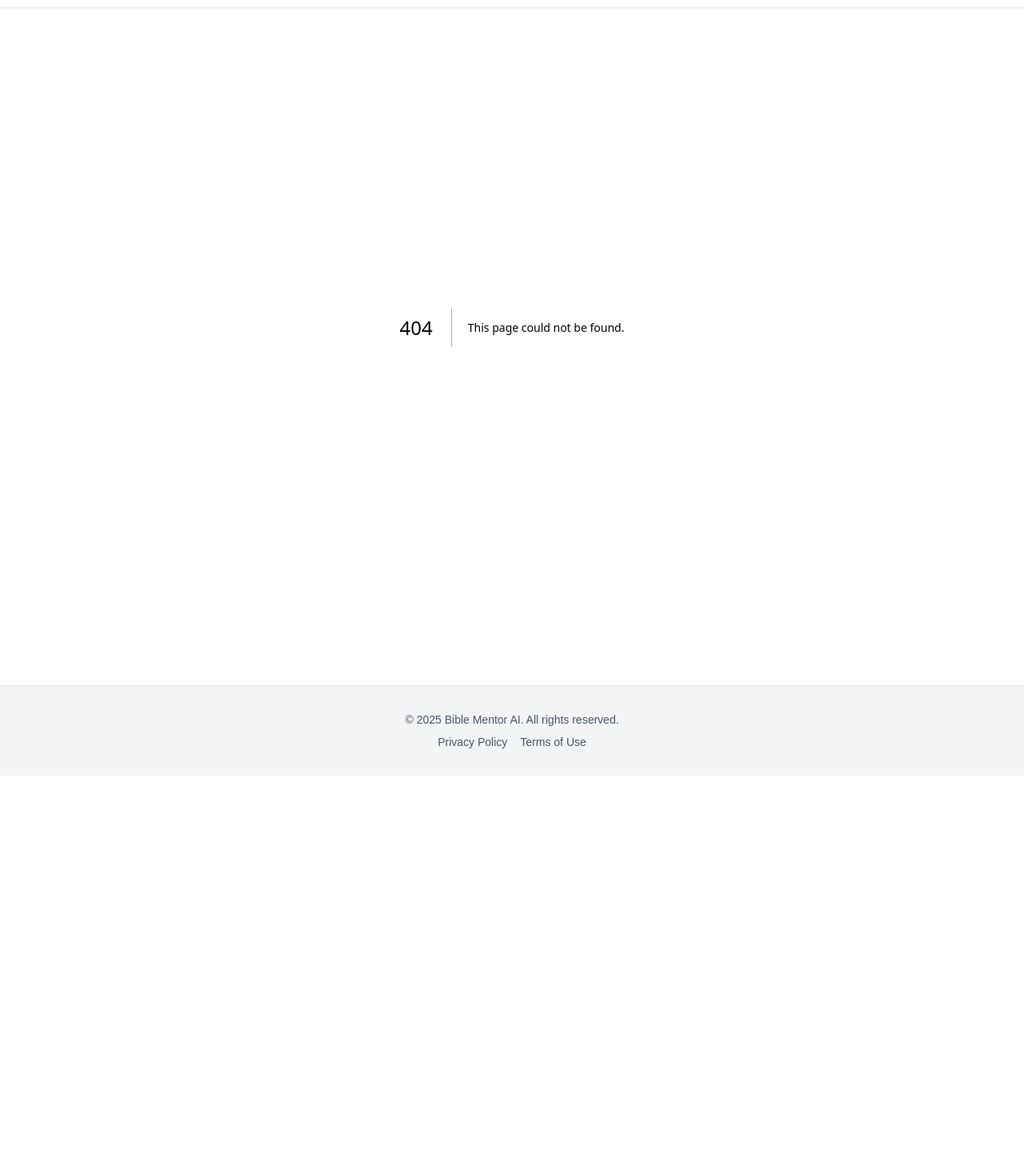
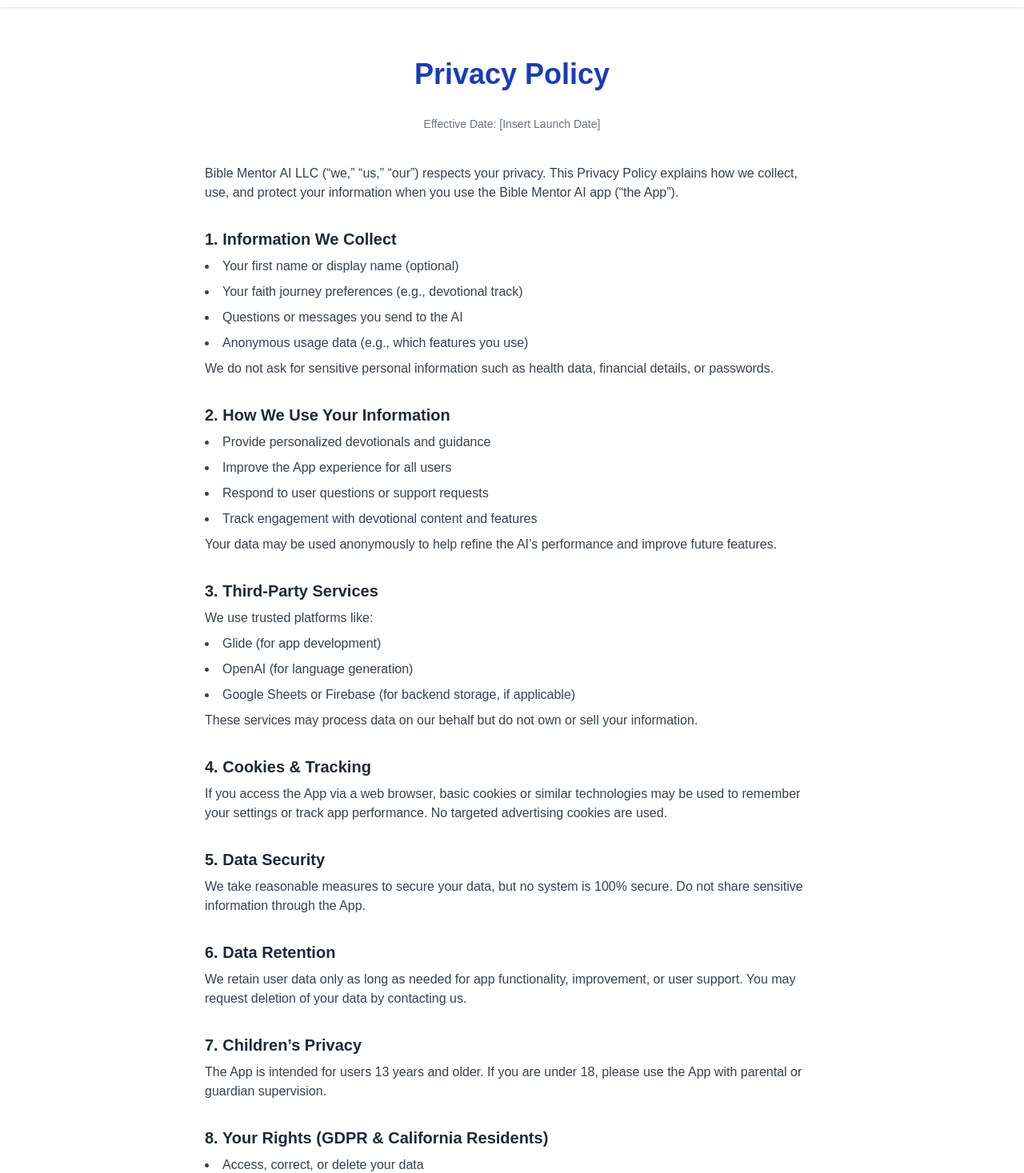
Before and after one commit to houstonmarkw/bible-mentor-ai-frontend, a Next.js app: page /privacy in a window 1280 px wide. Before the commit this address had no page. Shown: the part 51-1518 px from the top of the page at 80% size. Before the commit the page ends 1021 px from the top, so only its background shows below. Built offline with nearby package versions, Linux system fonts and the light colour scheme.

Commit message:
Add Privacy Policy page

```diff
--- /dev/null
+++ b/src/app/privacy/page.tsx
@@ -0,0 +1,95 @@
+export default function PrivacyPolicyPage() {
+  return (
+    <section className="bg-white min-h-screen px-6 py-16">
+      <div className="max-w-3xl mx-auto">
+        <h1 className="text-4xl font-bold text-blue-800 mb-8 text-center">Privacy Policy</h1>
+
+        <p className="text-sm text-gray-500 mb-10 text-center">Effective Date: [Insert Launch Date]</p>
+
+        <p className="text-gray-700 mb-6">
+          Bible Mentor AI LLC (“we,” “us,” “our”) respects your privacy. This Privacy Policy explains how we collect, use, and protect your information when you use the Bible Mentor AI app (“the App”).
+        </p>
+
+        <h2 className="text-xl font-semibold text-gray-800 mt-8 mb-2">1. Information We Collect</h2>
+        <ul className="list-disc list-inside text-gray-700 space-y-2">
+          <li>Your first name or display name (optional)</li>
+          <li>Your faith journey preferences (e.g., devotional track)</li>
+          <li>Questions or messages you send to the AI</li>
+          <li>Anonymous usage data (e.g., which features you use)</li>
+        </ul>
+        <p className="text-gray-700 mt-2">
+          We do not ask for sensitive personal information such as health data, financial details, or passwords.
+        </p>
+
+        <h2 className="text-xl font-semibold text-gray-800 mt-8 mb-2">2. How We Use Your Information</h2>
+        <ul className="list-disc list-inside text-gray-700 space-y-2">
+          <li>Provide personalized devotionals and guidance</li>
+          <li>Improve the App experience for all users</li>
+          <li>Respond to user questions or support requests</li>
+          <li>Track engagement with devotional content and features</li>
+        </ul>
+        <p className="text-gray-700 mt-2">
+          Your data may be used anonymously to help refine the AI’s performance and improve future features.
+        </p>
+
+        <h2 className="text-xl font-semibold text-gray-800 mt-8 mb-2">3. Third-Party Services</h2>
+        <p className="text-gray-700 mb-2">
+          We use trusted platforms like:
+        </p>
+        <ul className="list-disc list-inside text-gray-700 space-y-2">
+          <li>Glide (for app development)</li>
+          <li>OpenAI (for language generation)</li>
+          <li>Google Sheets or Firebase (for backend storage, if applicable)</li>
+        </ul>
+        <p className="text-gray-700 mt-2">
+          These services may process data on our behalf but do not own or sell your information.
+        </p>
+
+        <h2 className="text-xl font-semibold text-gray-800 mt-8 mb-2">4. Cookies & Tracking</h2>
+        <p className="text-gray-700">
+          If you access the App via a web browser, basic cookies or similar technologies may be used to remember your settings or track app performance. No targeted advertising cookies are used.
+        </p>
+
+        <h2 className="text-xl font-semibold text-gray-800 mt-8 mb-2">5. Data Security</h2>
+        <p className="text-gray-700">
+          We take reasonable measures to secure your data, but no system is 100% secure. Do not share sensitive information through the App.
+        </p>
+
+        <h2 className="text-xl font-semibold text-gray-800 mt-8 mb-2">6. Data Retention</h2>
+        <p className="text-gray-700">
+          We retain user data only as long as needed for app functionality, improvement, or user support. You may request deletion of your data by contacting us.
+        </p>
+
+        <h2 className="text-xl font-semibold text-gray-800 mt-8 mb-2">7. Children’s Privacy</h2>
+        <p className="text-gray-700">
+          The App is intended for users 13 years and older. If you are under 18, please use the App with parental or guardian supervision.
+        </p>
+
+        <h2 className="text-xl font-semibold text-gray-800 mt-8 mb-2">8. Your Rights (GDPR & California Residents)</h2>
+        <ul className="list-disc list-inside text-gray-700 space-y-2">
+          <li>Access, correct, or delete your data</li>
+          <li>Withdraw consent at any time</li>
+          <li>Request a copy of your personal data</li>
+        </ul>
+        <p className="text-gray-700 mt-2">
+          To make a request, contact us at <a href="mailto:support@biblementorai.org" className="text-blue-700 underline">support@biblementorai.org</a>.
+        </p>
+
+        <h2 className="text-xl font-semibold text-gray-800 mt-8 mb-2">9. Policy Updates</h2>
+        <p className="text-gray-700">
+          We may update this Privacy Policy from time to time. Changes will be posted in the App. Continued use after changes means you accept the revised policy.
+        </p>
+
+        <h2 className="text-xl font-semibold text-gray-800 mt-8 mb-2">10. Contact</h2>
+        <p className="text-gray-700">
+          If you have questions about this Privacy Policy or your data, contact: <br />
+          <a href="mailto:support@biblementorai.org" className="text-blue-700 underline">support@biblementorai.org</a>
+        </p>
+
+        <p className="text-center text-sm text-gray-500 mt-12">
+          Thank you for trusting Bible Mentor AI with your spiritual journey.
+        </p>
+      </div>
+    </section>
+  );
+}
```
